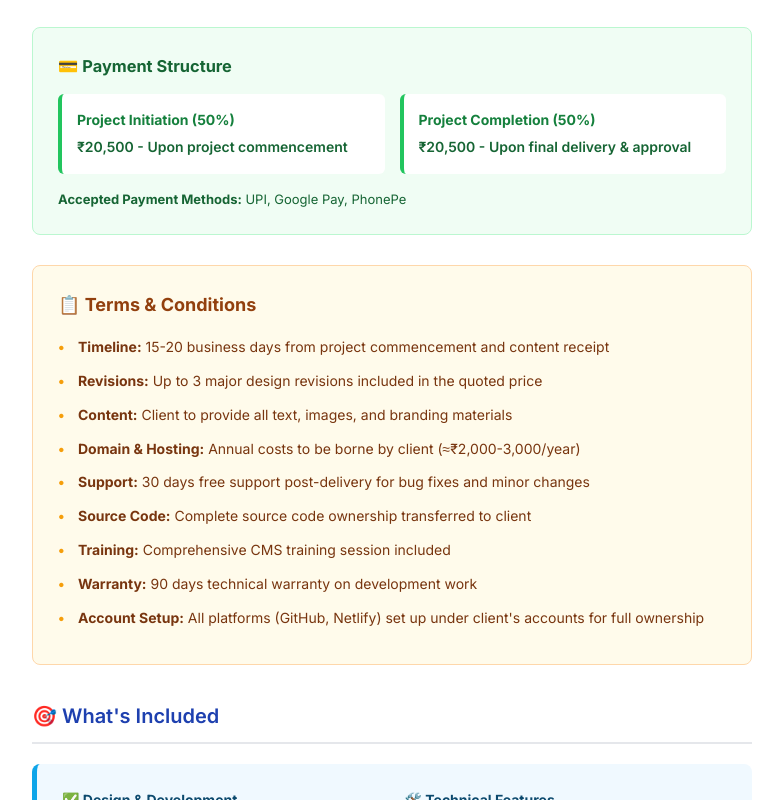
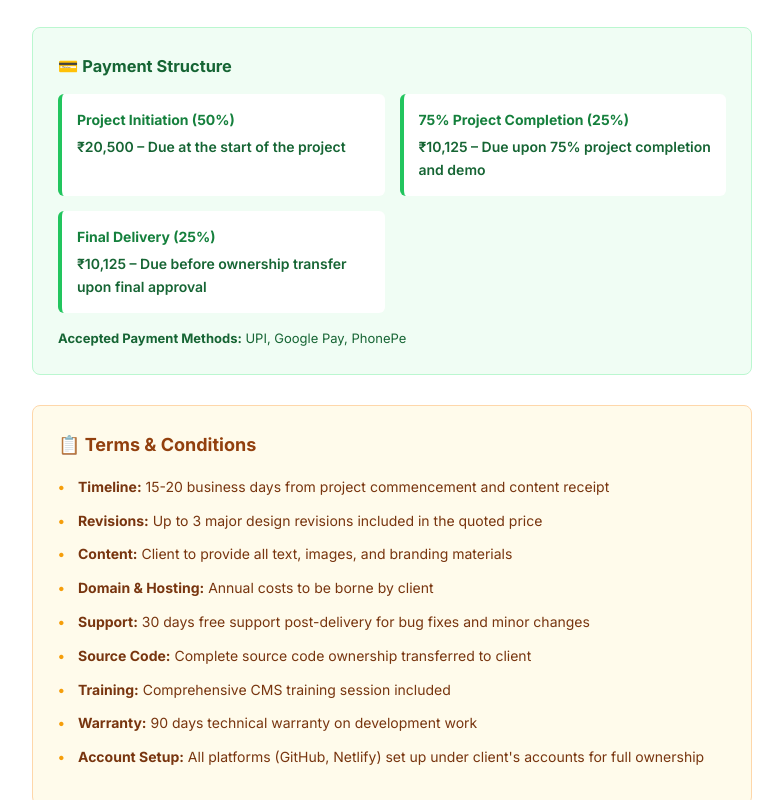
Before and after one commit to darshan1005/Project-Est-template, a plain HTML site: page index.html in a window 1280 px wide. Shown: the part 1821-2621 px from the top of the page, without its empty margins (248-1031 px from the left). Drawn offline with Linux system fonts and the light colour scheme.

Commit message:
refactoring

```diff
--- a/index.html
+++ b/index.html
@@ -411,7 +411,7 @@
             <td>
               Website Domain & Email Domine integration (excluding purchase)
             </td>
-            <td>₹1500</td>
+            <td>₹1,500</td>
           </tr>
           <tr>
             <td><strong>Testing & Quality Assurance</strong></td>
@@ -481,11 +481,15 @@
         <div class="payment-timeline">
           <div class="payment-milestone">
             <h4>Project Initiation (50%)</h4>
-            <p>₹20,500 - Upon project commencement</p>
+            <p>₹20,500 – Due at the start of the project</p>
           </div>
           <div class="payment-milestone">
-            <h4>Project Completion (50%)</h4>
-            <p>₹20,500 - Upon final delivery & approval</p>
+            <h4>75% Project Completion (25%)</h4>
+            <p>₹10,125 – Due upon 75% project completion and demo</p>
+          </div>
+          <div class="payment-milestone">
+            <h4>Final Delivery (25%)</h4>
+            <p>₹10,125 – Due before ownership transfer upon final approval</p>
           </div>
         </div>
         <p style="margin-top: 15px; color: #166534; font-size: 13px">
@@ -510,7 +514,7 @@
           </li>
           <li>
             <strong>Domain & Hosting:</strong> Annual costs to be borne by
-            client (≈₹2,000-3,000/year)
+            client
           </li>
           <li>
             <strong>Support:</strong> 30 days free support post-delivery for bug
```
